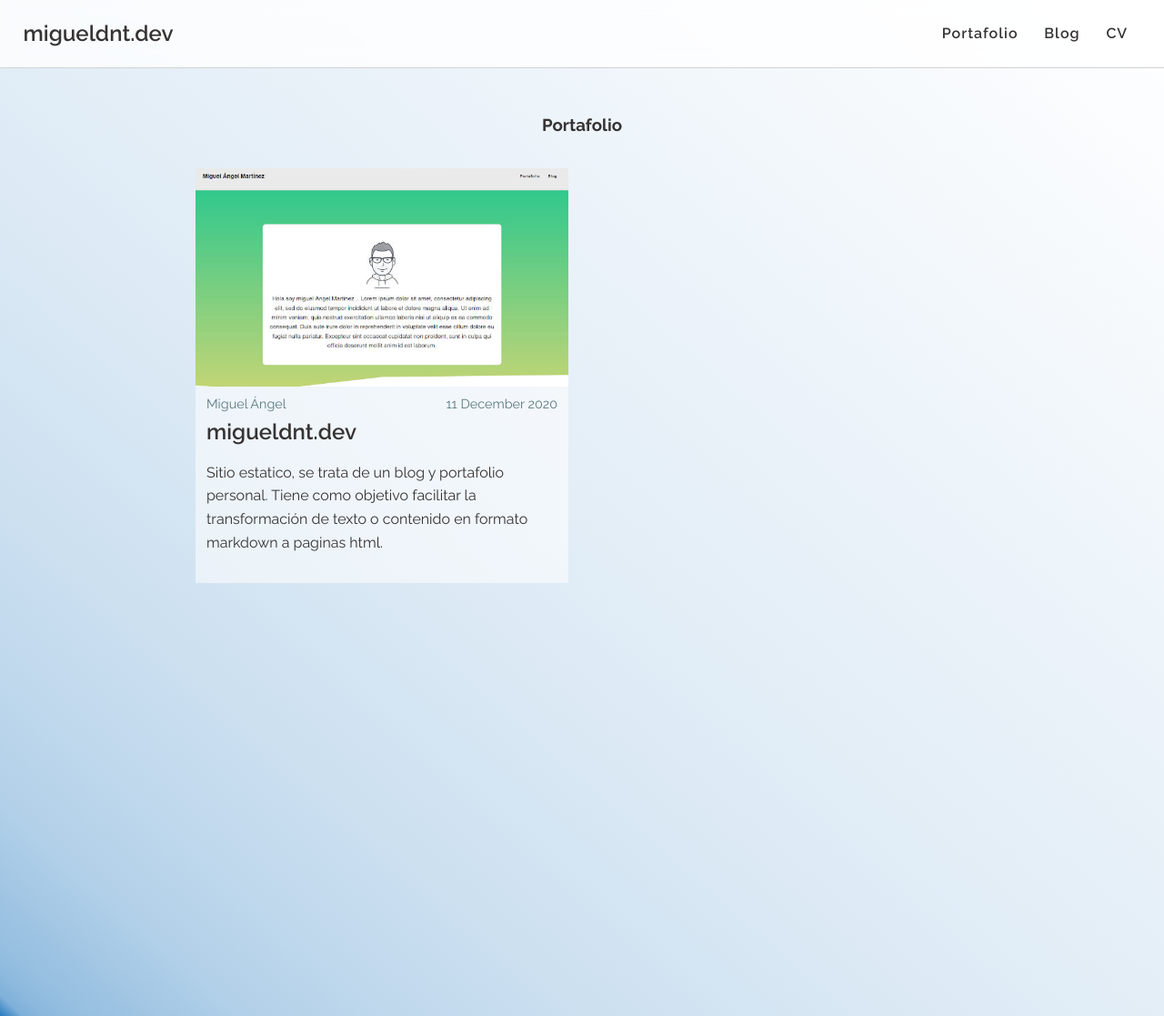
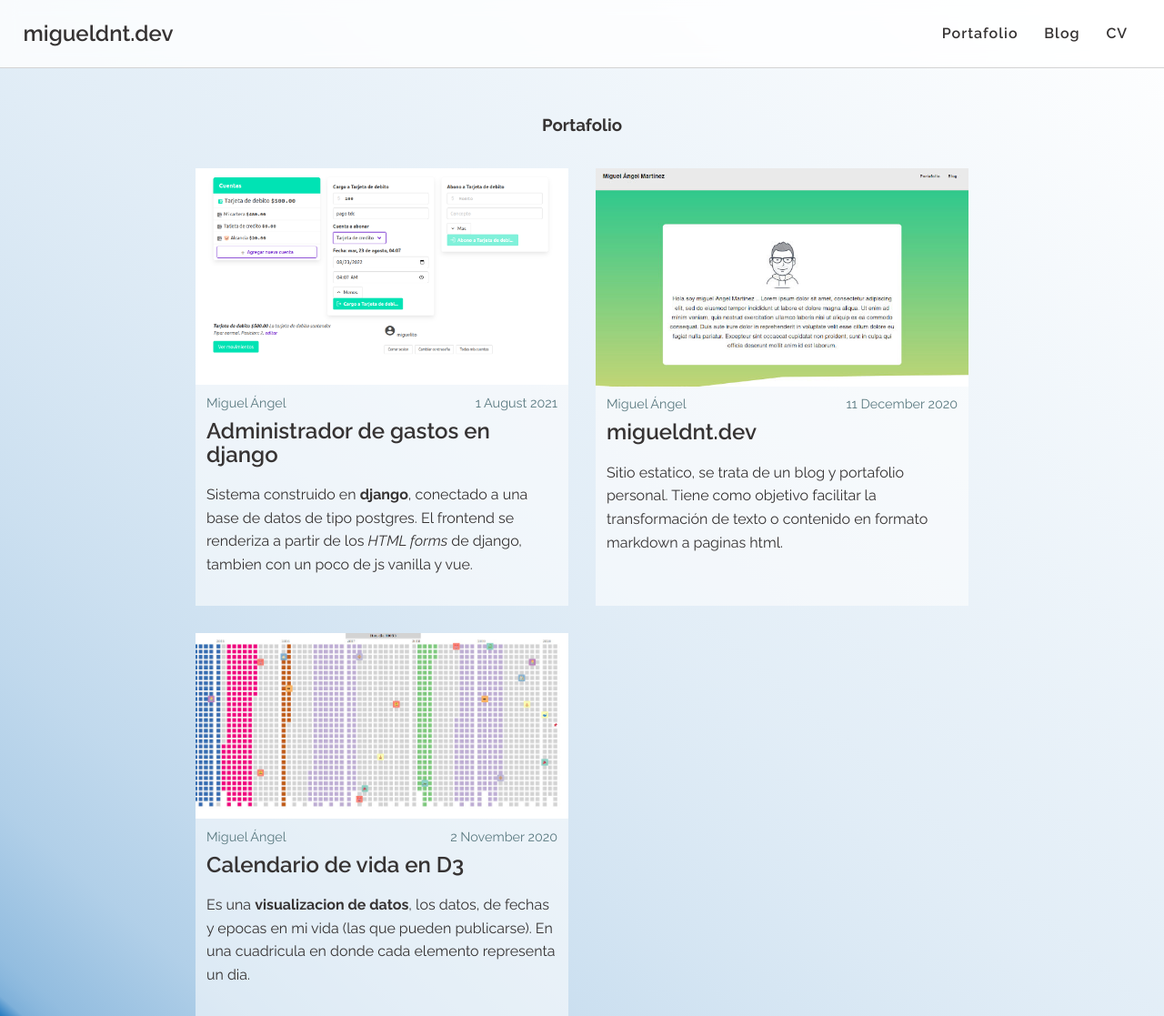
Before and after one commit to migueldnt/migueldnt.dev, a Jekyll site: the page built from portafolio.md, in a window 1280 px wide and 1117 px high. Shown: the whole window at 91% size. Built offline with Jekyll 4.4.1, drawn with Linux system fonts in a browser that asks for light colours.

Commit message:
agregando elementos al portafolio

```diff
--- a/_drafts/portafolio/2020-11-01-calendario-de-vida-en-d3.html
+++ b/_drafts/portafolio/2020-11-01-prueba-de-agregar-paginas-html.html
@@ -1,6 +1,6 @@
 ---
 layout: post
-title: Calendario de vida en D3
+title: Una prueba para html
 date: 2020-11-01 18:30:00 -0600
 categories: portafolio
 
--- /dev/null
+++ b/_posts/portafolio/2020-11-01-calendario-de-vida-en-d3.md
@@ -0,0 +1,23 @@
+---
+layout: post
+title: Calendario de vida en D3
+date: 2020-11-01 18:30:00 -0600
+categories: portafolio
+
+permalink: /:categories/:title.html
+author: "Miguel Ángel"
+image: /assets/posts-images/2020-11-01-calendario-de-vida-en-d3.jpg
+peso: 4
+tags:
+    - D3
+    - javascript
+
+---
+
+Es una **visualizacion de datos**, los datos, de fechas y epocas en mi vida (las que pueden publicarse). En una cuadricula en donde cada elemento representa un dia.
+
+Inspirada en la idea de [@thesarahkay](https://www.instagram.com/p/BxuxRrZh98i/?utm_source=ig_web_copy_link). Cada grupo representa un año y cada fila representa un mes.
+
+### Links
+
+Demo y codigo: [en sandbox](https://codesandbox.io/s/my-life-calendar-with-d3-iikwf3)
--- /dev/null
+++ b/_posts/portafolio/2021-08-01-personal-expenses.md
@@ -0,0 +1,38 @@
+---
+layout: post
+title: Administrador de gastos en django
+date: 2021-08-01 10:00:00 -0600
+categories: portafolio
+
+permalink: /:categories/:title.html
+author: "Miguel Ángel"
+image: /assets/posts-images/2021-08-01-personal-expenses.png
+#miestilo: nose #se pueden agregar las propiedades que quieras
+
+#para que se puedan ordenar en cuanto al peso, mayor peso mas arriba aparecera
+peso: 2
+tags:
+    - backend
+    - django
+    - postgres
+---
+
+Sistema construido en **django**, conectado a una base de datos de tipo postgres. El frontend se renderiza a partir de los  *HTML forms* de django, tambien con un poco de js vanilla y vue.
+
+Se trata de un sistema que de manera muy simple lleva a la practica  las *Cuentas T*  de contabilidad. En donde cada vez que hay un cargo en una cuenta deberia haber un abono en otra. Bajo este concepto de contabilidad,  el usuario podria llevar registro de  sus gastos personales (o de su empresa) con mayor exactitud.
+
+Cualquier usuario puede registrarse. Enseguida se podran agregar las cuentas que el usuario necesite, despues podran empezar a capturarse los movimientos.
+
+### Links
+
+[Personal Expenses](https://personal-expenses.migueldnt.dev/) registrate.
+
+[Repositorio de github](https://github.com/migueldanto/personal-expenses)
+
+### Tecnologias usadas
+- Django *para construccion de modelos y servicios web de la aplicacion*.
+- Vue *para renderizar dinamicamente algunos formularios*
+- Bulma css *para dar estilo a formularios, botones, etc*.
+- Postgres *como acompañamiento de los datos persistentes de django*
+- Docker *para facil despliegue y desarrollo*.
+- Google cloud *para despliegue y publicación*
--- a/assets/estilos.css
+++ b/assets/estilos.css
@@ -173,7 +173,7 @@ button{
 
 .presentacion-card .presentacion-image{
     max-width: 200px;
-    border-radius: 20%;
+    border-radius: 10%;
     vertical-align: middle;
     text-align: center;
 
```
Also changed, not shown: _layouts/home.html (+3 -4 lines), index.md (+4 -1 lines), assets/posts-images/2021-08-01-personal-expenses.png (added).
